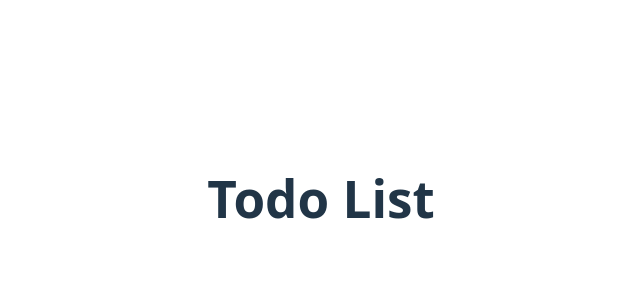
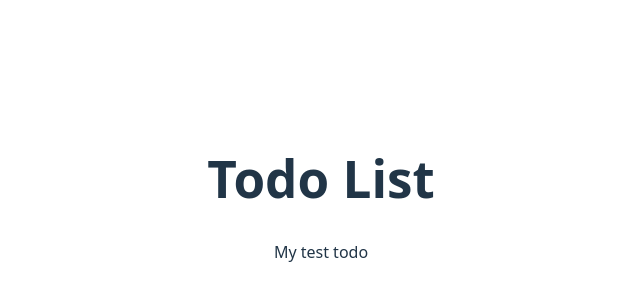
Before and after one commit to ollypolly/todo-list-2, a React (Vite) app: page / in a window 1280 px wide. Shown: the part 202-502 px from the top of the page, without its empty margins (319-959 px from the left). Built offline with nearby package versions, Linux system fonts and the light colour scheme.

Commit message:
Render initial todos

```diff
--- a/src/App.tsx
+++ b/src/App.tsx
@@ -17,7 +17,7 @@ function App() {
   return (
     <>
       <h1>Todo List</h1>
-      <TodoList todos={todos} />
+      <TodoList todos={todos} setTodos={setTodos} />
     </>
   );
 }
--- a/src/components/TodoList/TodoList.tsx
+++ b/src/components/TodoList/TodoList.tsx
@@ -2,8 +2,15 @@ import { Todo } from '../../types/Todo';
 
 type TodoListProps = {
   todos: Todo[];
+  setTodos: (todos: Todo[]) => void;
 };
 
 export const TodoList = ({ todos }: TodoListProps) => {
-  return null;
+  return (
+    <>
+      {todos.map((todo) => (
+        <p>{todo.description}</p>
+      ))}
+    </>
+  );
 };
```
